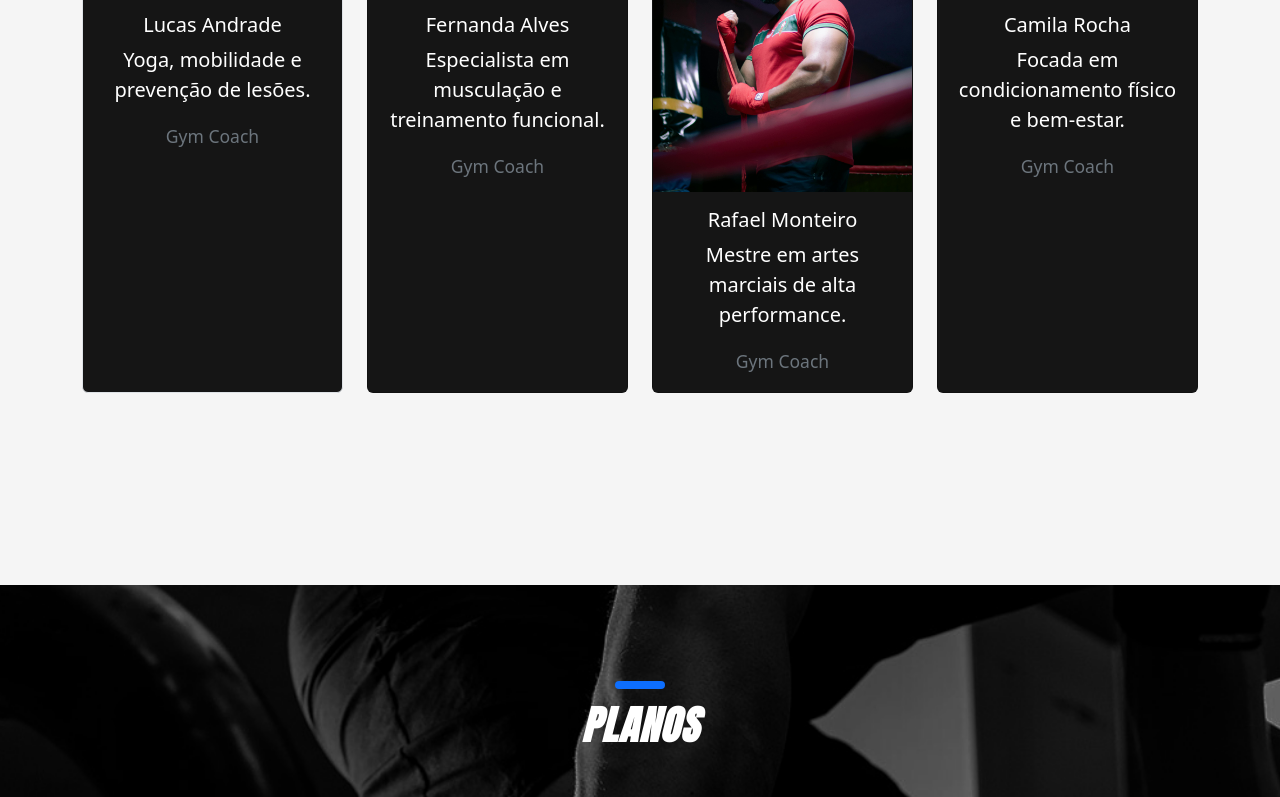
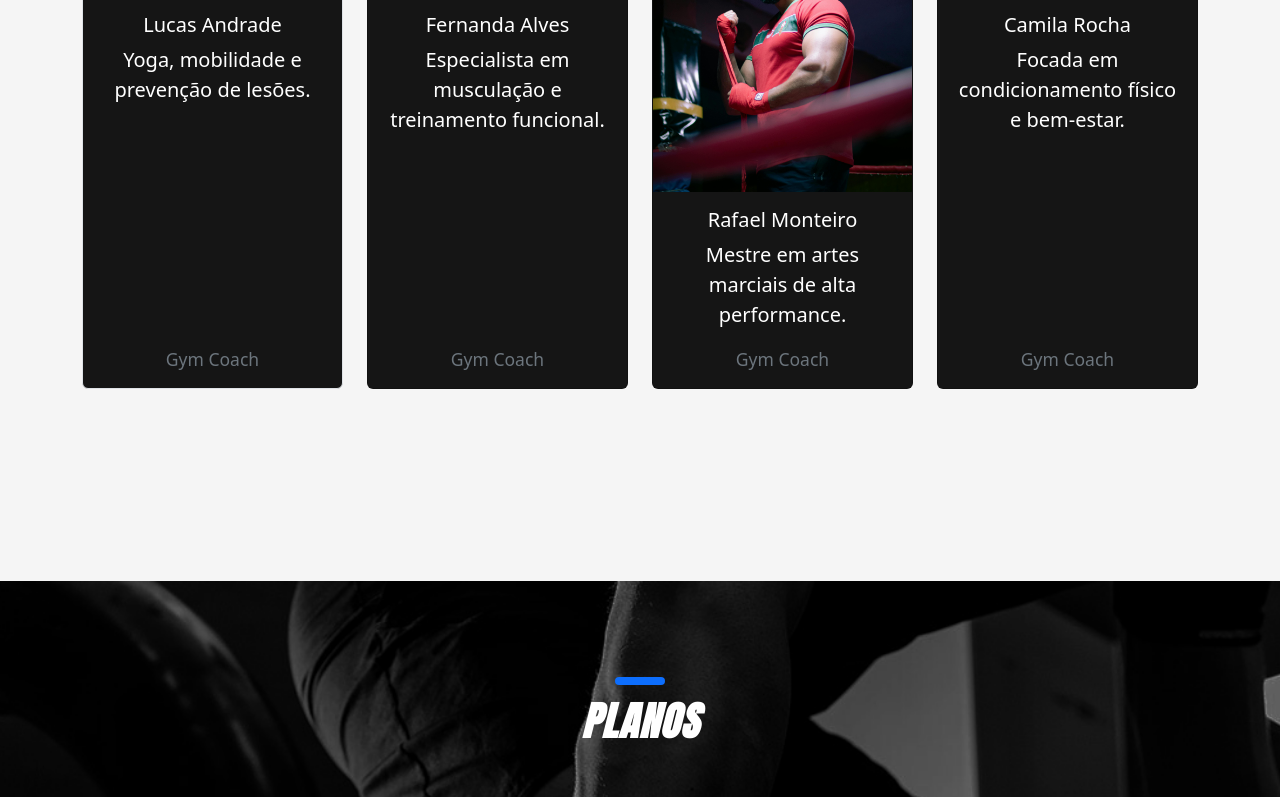
Before and after one commit to 26Tassiofernandes/elite-fit-website, a website: page index.html in a window 1280 px wide. Shown: the part 3461-4258 px from the top of the page. Drawn offline with nearby package versions, Linux system fonts and the light colour scheme; a web font is replaced by a local one.

Commit message:
adicionando novo repositorio

```diff
--- a/index.html
+++ b/index.html
@@ -29,7 +29,9 @@
     <!-- FONTES -->
     <link rel="preconnect" href="https://fonts.googleapis.com">
     <link rel="preconnect" href="https://fonts.gstatic.com" crossorigin>
-    <link href="https://fonts.googleapis.com/css2?family=Anton&family=Inder&family=Montserrat+Alternates:ital,wght@0,100;0,200;0,300;0,400;0,500;0,600;0,700;0,800;0,900;1,100;1,200;1,300;1,400;1,500;1,600;1,700;1,800;1,900&display=swap" rel="stylesheet">
+    <link
+        href="https://fonts.googleapis.com/css2?family=Anton&family=Inder&family=Montserrat+Alternates:ital,wght@0,100;0,200;0,300;0,400;0,500;0,600;0,700;0,800;0,900;1,100;1,200;1,300;1,400;1,500;1,600;1,700;1,800;1,900&display=swap"
+        rel="stylesheet">
 
     <!-- AOS ANIMATION -->
     <link href="https://unpkg.com/aos@2.3.1/dist/aos.css" rel="stylesheet">
@@ -47,10 +49,11 @@
     <header>
         <nav style="background-color: #151515 !important;" class="navbar navbar-expand-lg bg-body-tertiary p-2">
             <div class="container-fluid">
-                <a class="navbar-brand" href="#"><img style="width: 120px;" class="img-fluid mx-auto" src="src/images/logo.png" alt="Logo da academia"></a>
+                <a class="navbar-brand" href="#"><img style="width: 120px;" class="img-fluid mx-auto"
+                        src="src/images/logo.png" alt="Logo da academia"></a>
                 <button style="background-color: white;" class="navbar-toggler" type="button" data-bs-toggle="collapse"
-                    data-bs-target="#navbarNav" aria-controls="navbarNav"
-                    aria-expanded="false" aria-label="Toggle navigation">
+                    data-bs-target="#navbarNav" aria-controls="navbarNav" aria-expanded="false"
+                    aria-label="Toggle navigation">
                     <span class="navbar-toggler-icon"></span>
                 </button>
                 <div class="collapse navbar-collapse" id="navbarNav">
@@ -271,12 +274,12 @@
                 <div class="col-12 col-sm-6 col-lg-3">
                     <div data class="card bg-dark-custom text-white h-100 border">
                         <img src="src/images/lucas.jpg" class="card-img-top img-fluid" alt="Lucas Andrade">
-                        <div class="card-body text-center lead">
+                        <div class="card-body text-center d-flex flex-column lead">
                             <h5 class="card-title">Lucas Andrade</h5>
                             <p class="card-text">
                                 Yoga, mobilidade e prevenção de lesões.
                             </p>
-                            <small class="text-secondary">Gym Coach</small>
+                            <small class="text-secondary mt-auto">Gym Coach</small>
                         </div>
                     </div>
                 </div>
@@ -284,25 +287,29 @@
                 <div class="col-12 col-sm-6 col-lg-3">
                     <div class="card bg-dark-custom text-white h-100">
                         <img src="src/images/fernanda.jpg" class="card-img-top img-fluid" alt="Fernanda Alves">
-                        <div class="card-body text-center lead">
+
+                        <div class="card-body text-center d-flex flex-column lead">
                             <h5 class="card-title">Fernanda Alves</h5>
-                            <p class="card-text">
+
+                            <p class="card-text flex-grow-1">
                                 Especialista em musculação e treinamento funcional.
                             </p>
-                            <small class="text-secondary">Gym Coach</small>
+
+                            <small class="text-secondary mt-auto">Gym Coach</small>
                         </div>
                     </div>
                 </div>
 
+
                 <div class="col-12 col-sm-6 col-lg-3">
                     <div class="card bg-dark-custom text-white h-100">
                         <img src="src/images/rafael.jpg" class="card-img-top img-fluid" alt="Rafael Monteiro">
-                        <div class="card-body text-center lead">
+                        <div class="card-body text-center d-flex flex-column lead">
                             <h5 class="card-title">Rafael Monteiro</h5>
                             <p class="card-text">
                                 Mestre em artes marciais de alta performance.
                             </p>
-                            <small class="text-secondary">Gym Coach</small>
+                            <small class="text-secondary mt-auto">Gym Coach</small>
                         </div>
                     </div>
                 </div>
@@ -310,12 +317,12 @@
                 <div class="col-12 col-sm-6 col-lg-3">
                     <div class="card bg-dark-custom text-white h-100">
                         <img src="src/images/camila.jpg" class="card-img-top img-fluid" alt="Camila Rocha">
-                        <div class="card-body text-center lead">
+                        <div class="card-body text-center d-flex flex-column lead">
                             <h5 class="card-title">Camila Rocha</h5>
                             <p class="card-text">
                                 Focada em condicionamento físico e bem-estar.
                             </p>
-                            <small class="text-secondary">Gym Coach</small>
+                            <small class="text-secondary mt-auto">Gym Coach</small>
                         </div>
                     </div>
                 </div>
@@ -591,7 +598,7 @@
     AOS.init({
         delay: 0,
         duration: 700,
-        once:true
+        once: true
     });
 
 </script>
```
